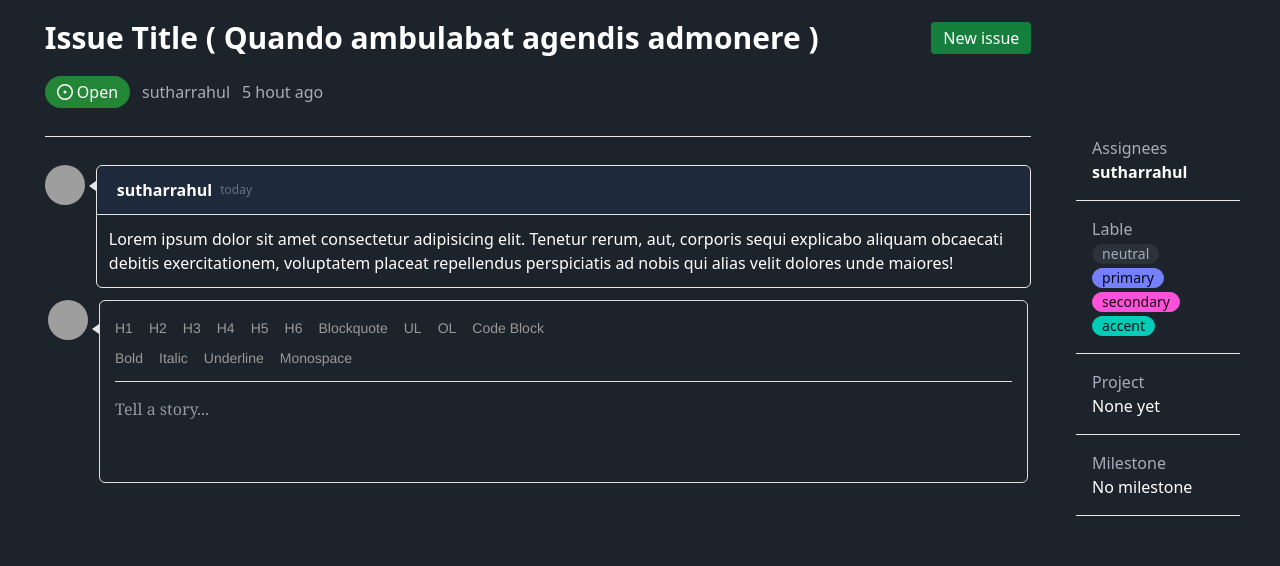
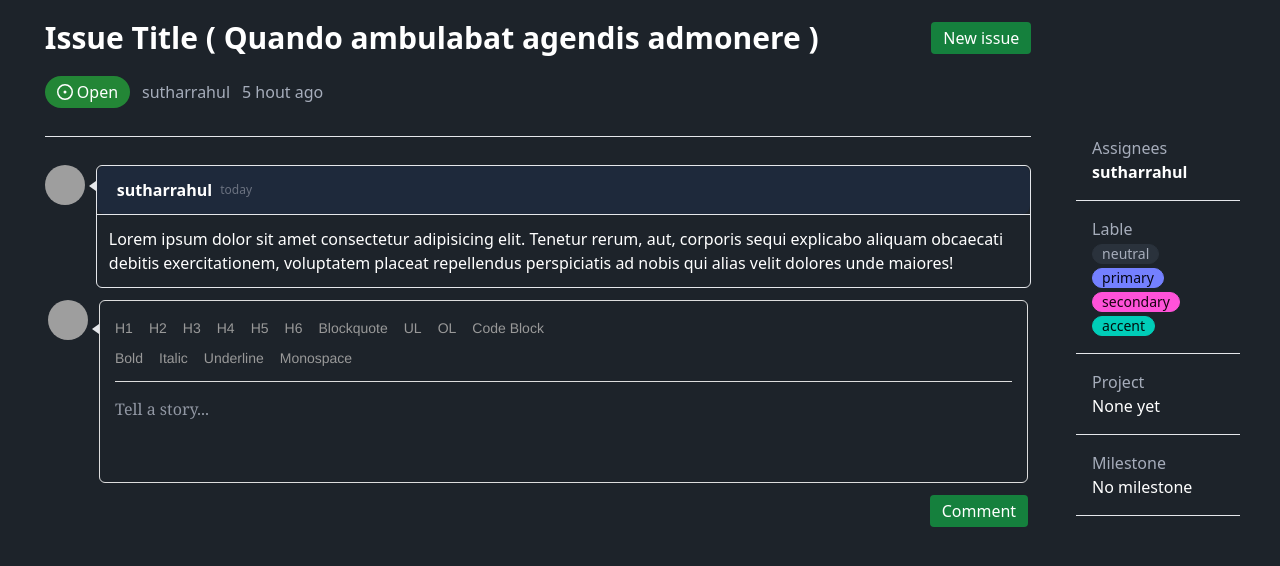
Before and after one commit to sutharrahul/git-issue-tracker, a React (Vite) app: page / in a window 1280 px wide. Shown: the top 566 px of the page. Built offline with nearby package versions, Linux system fonts and the light colour scheme; grey boxes are pictures that could not be loaded.

Commit message:
richtext fun add

```diff
--- a/src/components/RichTextEditor.jsx
+++ b/src/components/RichTextEditor.jsx
@@ -65,7 +65,8 @@ class RichTextEditor extends React.Component {
     }
 
     return (
-      <div className="px-12 py-3 flex gap-1">
+      <div className="flex flex-col px-12">
+        <div className=" py-3 flex gap-1">
           <Avatar />
           <div
             className="w-0 h-0 mt-6 mr-[-4px]
@@ -96,6 +97,13 @@ class RichTextEditor extends React.Component {
               />
             </div>
           </div>
+        </div>
+        <button
+          type="submit"
+          className="self-end px-3 py-1 mt-5 sm:mt-0 bg-green-700 text-white rounded"
+        >
+          Comment
+        </button>
       </div>
     );
   }
```
Lines whose indentation alone changed are shown as unchanged.
